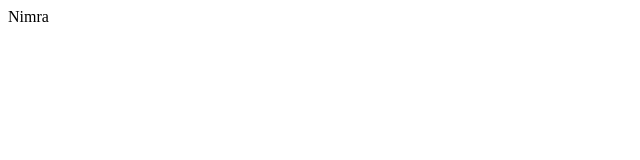
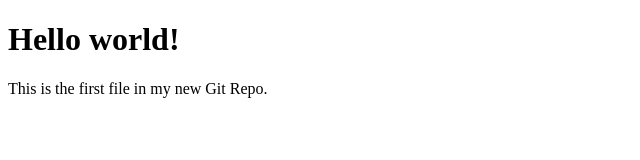
Before and after one commit to NimraShahh/NimraShahh.github.io, a plain HTML site: page index.html in a window 1280 px wide. Shown: the whole page, without its empty margins (0-640 px from the left). Drawn offline with Linux system fonts and the light colour scheme.

Commit message:
first commit

```diff
--- a/index.html
+++ b/index.html
@@ -1 +1,13 @@
-Nimra
+<!DOCTYPE html>
+<html>
+<head>
+<title>Hello World!</title>
+<link rel="stylesheet" href="bluestyle.css">
+</head>
+<body>
+
+<h1>Hello world!</h1>
+<p>This is the first file in my new Git Repo.</p>
+
+</body>
+</html>
```
Also changed, not shown: bluestyle.css (added), bluestyle.css.txt (added), nimra.txt (added), 1 other file.
